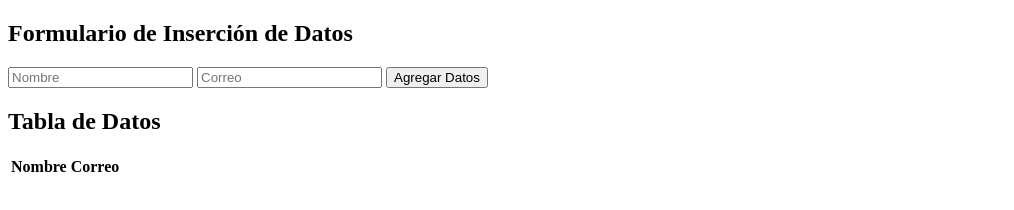
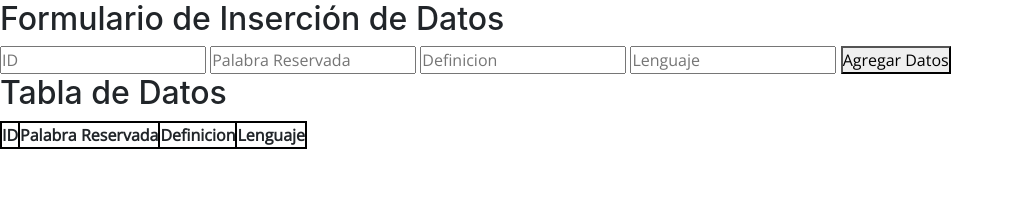
Before and after one commit to jiralde/Equipo1Diseno, a plain HTML site: page formulario.html in a window 1280 px wide. Shown: the whole page, without its empty margins (0-1014 px from the left). Drawn offline with nearby package versions, Linux system fonts and the light colour scheme.

Commit message:
commit  27/10

```diff
--- a/formulario.html
+++ b/formulario.html
@@ -4,13 +4,17 @@
     <meta charset="UTF-8">
     <meta http-equiv="X-UA-Compatible" content="IE=edge">
     <meta name="viewport" content="width=device-width, initial-scale=1.0">
+    <link rel="stylesheet" href="style/style.css">
+    <link href="https://cdnjs.cloudflare.com/ajax/libs/twitter-bootstrap/4.1.2/css/bootstrap.min.css" rel="stylesheet">
     <title>Interfaz de Usuario MySQL</title>
 </head>
 <body>
     <h2>Formulario de Inserción de Datos</h2>
     <form id="dataForm">
-        <input type="text" id="nombre" placeholder="Nombre" required>
-        <input type="text" id="correo" placeholder="Correo" required>
+        <input type="text" id="ID" placeholder="ID" required>
+        <input type="text" id="Palabra Reservada" placeholder="Palabra Reservada" required>
+        <input type="text" id="Definicion" placeholder="Definicion" required>
+        <input type="text" id="Lenguaje" placeholder="Lenguaje" required>
         <button type="submit">Agregar Datos</button>
     </form>
 
@@ -18,8 +22,10 @@
     <table id="dataTable">
         <thead>
             <tr>
-                <th>Nombre</th>
-                <th>Correo</th>
+                <th>ID</th>
+                <th>Palabra Reservada</th>
+                <th>Definicion</th>
+                <th>Lenguaje</th>
             </tr>
         </thead>
         <tbody>
--- a/script/Generador_de_Tablas_Prueba2.js
+++ b/script/Generador_de_Tablas_Prueba2.js
@@ -1,3 +1,7 @@
+const agregarFila = () => {
+    document.getElementById('dataForm').insertRow(-1).innerHTML = '<td><input type="text"></td><td><input type="text"></td><td><input type="text"></td><td><input type="text"></td>';
+  }
+
 document.addEventListener('DOMContentLoaded', function() {
     const dataForm = document.getElementById('dataForm');
     const dataTable = document.getElementById('dataTable');
@@ -17,7 +21,6 @@ document.addEventListener('DOMContentLoaded', function() {
         .then(response => response.json())
         .then(data => {
             // Manejar la respuesta (puede incluir la actualización de la tabla)
-            // ...
         });
     });
 
```
Also changed, not shown: index mateito/Generador_de_tablas.js (added, +18 -0 lines).
